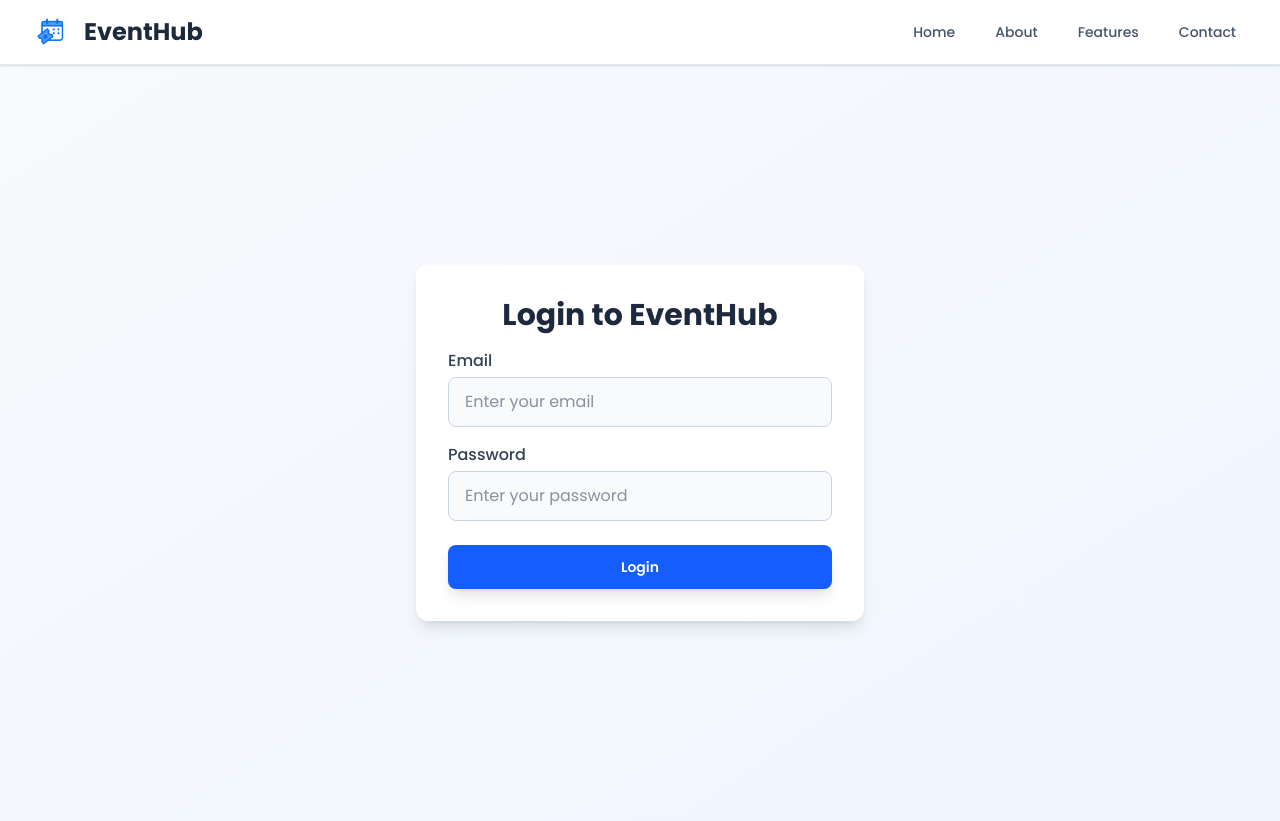
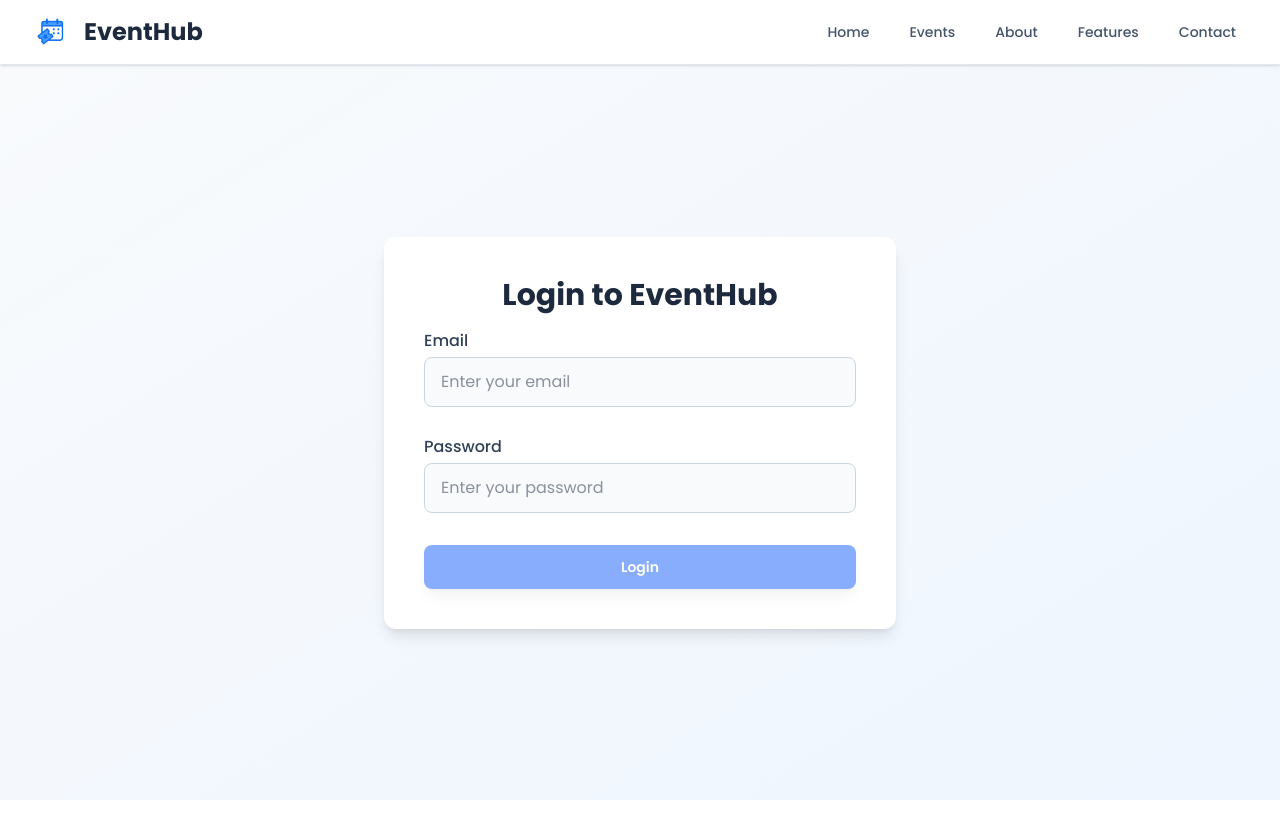
Before and after one commit to AbderrahmaneBoulmalf/Group_A-SOEN341_Project_F25, a React (Vite) app in the folder Frontend/: page /login in a window 1280 px wide. After the commit the page ends 800 px from the top, so only its background shows below. Built offline with nearby package versions, Linux system fonts and the light colour scheme.

Commit message:
Minor styling details and login form validation update

```diff
--- a/Frontend/package.json
+++ b/Frontend/package.json
@@ -13,6 +13,7 @@
     "@radix-ui/react-slot": "^1.2.3",
     "@tailwindcss/vite": "^4.1.13",
     "@types/react-router-dom": "^5.3.3",
+    "antd": "^5.27.4",
     "class-variance-authority": "^0.7.1",
     "clsx": "^2.1.1",
     "react": "^19.1.1",
--- /dev/null
+++ b/Frontend/src/components/navbar.tsx
@@ -0,0 +1,73 @@
+import React from "react";
+import { Link, useLocation } from "react-router-dom";
+import Logo from "@/assets/logo.png";
+
+const Navbar: React.FC = () => {
+  const location = useLocation();
+
+  return (
+    <nav className="bg-white shadow-sm border-b border-slate-200">
+      <div className="max-w-7xl mx-auto px-4 sm:px-6 lg:px-8">
+        <div className="flex justify-between items-center h-16">
+          {/* Logo/Title */}
+          <div className="flex items-center">
+            <Link
+              to="/"
+              className="flex-shrink-0 flex items-center space-x-3 hover:cursor-pointer"
+            >
+              <img
+                src={Logo}
+                alt="EventHub Logo"
+                className="w-10 h-10 transform transition-all duration-300 hover:scale-110 hover:rotate-3 hover:drop-shadow-lg cursor-pointer"
+              />
+              <h1 className="text-2xl font-bold text-slate-800 font-poppins">
+                EventHub
+              </h1>
+            </Link>
+          </div>
+          {/* Navigation Links */}
+          <div className="hidden md:block">
+            <div className="ml-10 flex items-baseline space-x-4">
+              <Link
+                to="/"
+                className={` px-3 py-2 rounded-md text-sm font-medium transition-colors ${
+                  location.pathname === "/"
+                    ? "text-blue-600"
+                    : "text-slate-600 hover:text-blue-600"
+                }`}
+              >
+                Home
+              </Link>
+              <Link
+                to="/#events"
+                className="text-slate-600 hover:text-blue-600 px-3 py-2 rounded-md text-sm font-medium transition-colors"
+              >
+                Events
+              </Link>
+              <Link
+                to="/#about"
+                className="text-slate-600 hover:text-blue-600 px-3 py-2 rounded-md text-sm font-medium transition-colors"
+              >
+                About
+              </Link>
+              <Link
+                to="/#features"
+                className="text-slate-600 hover:text-blue-600 px-3 py-2 rounded-md text-sm font-medium transition-colors"
+              >
+                Features
+              </Link>
+              <Link
+                to="/#contact"
+                className="text-slate-600 hover:text-blue-600 px-3 py-2 rounded-md text-sm font-medium transition-colors"
+              >
+                Contact
+              </Link>
+            </div>
+          </div>
+        </div>
+      </div>
+    </nav>
+  );
+};
+
+export default Navbar;
--- a/Frontend/src/pages/Login.tsx
+++ b/Frontend/src/pages/Login.tsx
@@ -1,141 +1,122 @@
-import React, { useState } from "react";
+import React, { useState, useEffect } from "react";
 import { Button } from "@/components/ui/button";
-import Logo from "@/assets/logo.png";
-import { Link } from "react-router-dom";
+import { Spin, message } from "antd";
+import { LoadingOutlined } from "@ant-design/icons";
+import Navbar from "@/components/navbar";
 
 const Login: React.FC = () => {
-  const [email, setEmail] = useState("");
-  const [password, setPassword] = useState("");
-  const [errors, setErrors] = useState<{ email?: string; password?: string }>({});
+  const [email, setEmail] = useState<string>("");
+  const [password, setPassword] = useState<string>("");
+  const [submitting, setSubmitting] = useState<boolean>(false);
+  const [isFormValid, setIsFormValid] = useState<boolean>(false);
+  const [isEmailValid, setIsEmailValid] = useState<boolean>(false);
 
-  const validate = () => {
-    const newErrors: { email?: string; password?: string } = {};
-    if (!email) {
-      newErrors.email = "Email is required.";
-    } else if (!/^\S+@\S+\.\S+$/.test(email)) {
-      newErrors.email = "Enter a valid email address.";
-    }
-    if (!password) {
-      newErrors.password = "Password is required.";
-    }
-    setErrors(newErrors);
-    return Object.keys(newErrors).length === 0;
+  const login = () => {
+    setSubmitting(true);
+    // Handle login logic here
+    //Mock login delay
+    setTimeout(() => {
+      setSubmitting(false);
+      success();
+    }, 1000);
   };
 
-  const handleSubmit = (e: React.FormEvent) => {
-    e.preventDefault();
-    if (validate()) {
-      // Handle login logic here
-      alert("Login submitted!");
-    }
+  const [messageApi, contextHolder] = message.useMessage();
+
+  const success = () => {
+    messageApi.open({
+      type: "success",
+      content: "Login successful!",
+    });
   };
 
+  useEffect(() => {
+    const emailPattern = /^[a-z0-9._%+\-]+@[a-z0-9.\-]+\.[a-z]{2,}$/;
+    setIsEmailValid(emailPattern.test(email));
+    if (password && isEmailValid) {
+      setIsFormValid(emailPattern.test(email));
+    } else {
+      setIsFormValid(false);
+    }
+  }, [email, password]);
+
   return (
-    <div className="min-h-screen bg-gradient-to-br from-slate-50 to-blue-50">
-      {/* Navigation Header */}
-      <nav className="bg-white shadow-sm border-b border-slate-200">
-        <div className="max-w-7xl mx-auto px-4 sm:px-6 lg:px-8">
-          <div className="flex justify-between items-center h-16">
-            {/* Logo/Title */}
-            <div className="flex items-center">
-              <div className="flex-shrink-0 flex items-center space-x-3">
-                <img
-                  src={Logo}
-                  alt="EventHub Logo"
-                  className="w-10 h-10 transform transition-all duration-300 hover:scale-110 hover:rotate-3 hover:drop-shadow-lg cursor-pointer"
-                />
-                <h1 className="text-2xl font-bold text-slate-800 font-poppins">
-                  EventHub
-                </h1>
-              </div>
-            </div>
-            {/* Navigation Links */}
-            <div className="hidden md:block">
-              <div className="ml-10 flex items-baseline space-x-4">
-                <Link
-                  to="/"
-                  className="text-slate-600 hover:text-blue-600 px-3 py-2 rounded-md text-sm font-medium transition-colors"
-                >
-                  Home
-                </Link>
-                <a
-                  href="#about"
-                  className="text-slate-600 hover:text-blue-600 px-3 py-2 rounded-md text-sm font-medium transition-colors"
-                >
-                  About
-                </a>
-                <a
-                  href="#features"
-                  className="text-slate-600 hover:text-blue-600 px-3 py-2 rounded-md text-sm font-medium transition-colors"
-                >
-                  Features
-                </a>
-                <a
-                  href="#contact"
-                  className="text-slate-600 hover:text-blue-600 px-3 py-2 rounded-md text-sm font-medium transition-colors"
-                >
-                  Contact
-                </a>
-              </div>
-            </div>
-          </div>
-        </div>
-      </nav>
+    <>
+      {contextHolder}
+      <div className="min-h-screen bg-gradient-to-br from-slate-50 to-blue-50 flex flex-col">
+        <Navbar />
         {/* Login Form */}
-      <div className="flex items-center justify-center py-50">
+        <div className="flex items-center justify-center flex-grow">
           <form
-          onSubmit={handleSubmit}
-          className="bg-white rounded-xl shadow-lg p-8 w-full max-w-md space-y-6 border-0"
+            onSubmit={(e) => {
+              e.preventDefault();
+              login();
+            }}
+            className="bg-white rounded-xl shadow-lg p-10 w-full md:max-w-md xl:max-w-lg space-y-8 border-0 py-10"
           >
             <h2 className="text-3xl font-bold text-slate-800 mb-4 text-center font-poppins">
               Login to EventHub
             </h2>
-          <div className="space-y-4">
+            <div className="space-y-0">
               <div>
-              <label htmlFor="email" className="block text-slate-700 font-medium mb-1">
+                <label
+                  htmlFor="email"
+                  className="block text-slate-700 font-medium mb-1"
+                >
                   Email
                 </label>
                 <input
                   id="email"
                   type="email"
                   value={email}
-                onChange={e => setEmail(e.target.value)}
+                  onChange={(e) => setEmail(e.target.value)}
                   className="w-full px-4 py-3 rounded-lg border border-slate-300 focus:outline-none focus:ring-2 focus:ring-blue-400 text-slate-800 bg-slate-50"
                   placeholder="Enter your email"
-                required
                 />
-              {errors.email && (
-                <p className="text-red-500 text-sm mt-1">{errors.email}</p>
-              )}
+                <p
+                  className={`mb-1 mt-2 w-full text-left text-xs text-red-500 ${
+                    isEmailValid ? "invisible" : email ? "visible" : "invisible"
+                  }`}
+                >
+                  Please enter a valid email address
+                </p>
               </div>
               <div>
-              <label htmlFor="password" className="block text-slate-700 font-medium mb-1">
+                <label
+                  htmlFor="password"
+                  className="block text-slate-700 font-medium mb-1"
+                >
                   Password
                 </label>
                 <input
                   id="password"
                   type="password"
                   value={password}
-                onChange={e => setPassword(e.target.value)}
+                  onChange={(e) => setPassword(e.target.value)}
                   className="w-full px-4 py-3 rounded-lg border border-slate-300 focus:outline-none focus:ring-2 focus:ring-blue-400 text-slate-800 bg-slate-50"
                   placeholder="Enter your password"
-                required
                 />
-              {errors.password && (
-                <p className="text-red-500 text-sm mt-1">{errors.password}</p>
-              )}
               </div>
             </div>
             <Button
               type="submit"
               size="lg"
               className="bg-blue-600 hover:bg-blue-700 text-white font-semibold py-3 px-8 rounded-lg shadow-lg hover:shadow-xl transition-all duration-200 min-w-[200px] w-full border-0"
+              disabled={!isFormValid || submitting}
             >
-            Login
+              {submitting ? (
+                <Spin
+                  indicator={<LoadingOutlined spin style={{ color: "gray" }} />}
+                  size="default"
+                />
+              ) : (
+                "Login"
+              )}
             </Button>
           </form>
         </div>
       </div>
+    </>
   );
 };
 
```
Also changed, not shown: Frontend/src/pages/Home.tsx (+7 -56 lines), 1 other file (tests, documents, lock files or other folders). Lines whose indentation alone changed are shown as unchanged.
